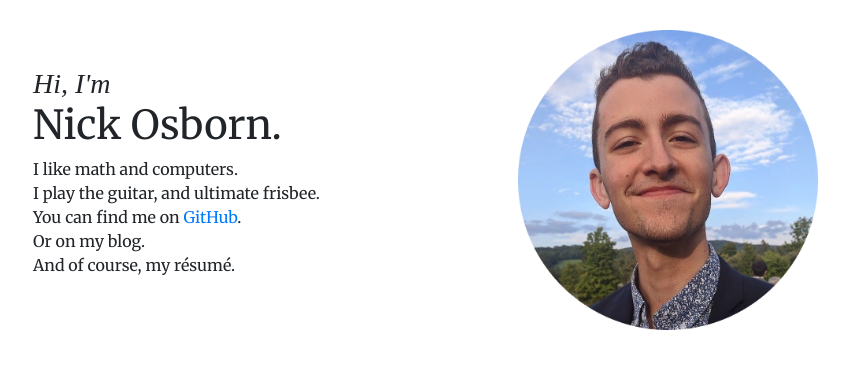
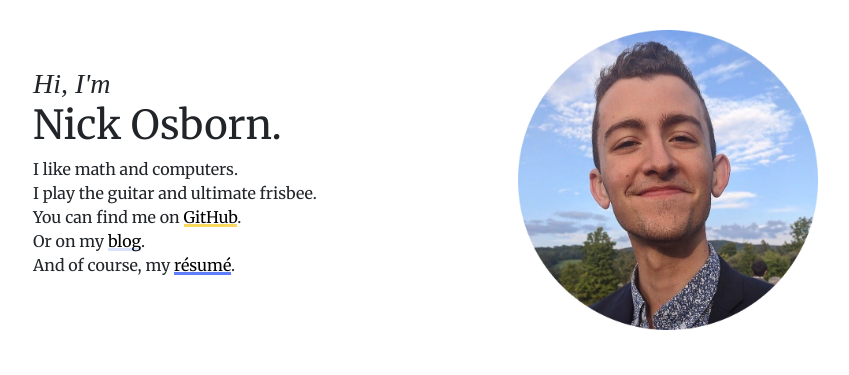
Before and after one commit to osbornnick/osbornnick.1, a Django app: page / in a window 1280 px wide. Shown: the top 375 px of the page, without its empty margins (147-996 px from the left). Run offline with Django 3.2, Linux system fonts and the light colour scheme; some libraries are stand-ins or nearby versions.

Commit message:
working animated links!

```diff
--- a/index/templates/index.html
+++ b/index/templates/index.html
@@ -9,10 +9,10 @@
 
       <ul>
         <li>I like math and computers.</li>
-        <li>I play the guitar, and ultimate frisbee.</li>
-        <li>You can find me on <a href="https://github.com/osbornnick" class="external_link link_1" target="_blank">GitHub</a>.</li>
-        <li>Or on my blog.</li>
-        <li>And of course, my résumé.</li>
+        <li>I play the guitar and ultimate frisbee.</li>
+        <li>You can find me on <a href="https://github.com/osbornnick" class="link" target="_blank" id="link1">GitHub</a>.</li>
+        <li>Or on my <a href="#" class="link" target ="_blank" id="link3">blog</a>.</li>
+        <li>And of course, my <a href="#" class="link" target="_blank" id="link2">résumé</a>.</li>
       </ul>
 
     </div>
--- a/static/styles/style.css
+++ b/static/styles/style.css
@@ -18,10 +18,39 @@
   font-family: 'Merriweather'
 }
 
-a:hover {
-  background-color: #FADA5E;
+.link:hover {
+  text-decoration: none;
+  color: black;
 }
 
-.link_1 {
-  /* make custom hover */
+.link {
+  color: black;
+  background-color: transparent;
+  /* box-shadow: 0 -3px 0 0 #FADA5E inset; */
+  transition: box-shadow 200ms;
+  transition-timing-function: cubic-bezier(.18, .89, .32, 1.28);
 }
+
+#link1 {
+  box-shadow: 0 -3px 0 0 #FADA5E inset;
+}
+
+#link1:hover {
+  box-shadow: 0 -10px 0 0 #FADA5E inset;
+}
+
+#link2 {
+  box-shadow: 0 -3px 0 0 #5E7EFA inset;
+}
+
+#link2:hover {
+  box-shadow: 0 -10px 0 0 #5E7EFA inset;
+}
+
+#link3 {
+  box-shadow: 0 -3px 0 0 #DAE1FE inset;
+}
+
+#link3:hover {
+  box-shadow: 0 -10px 0 0 #DAE1FE inset;
+}
```
